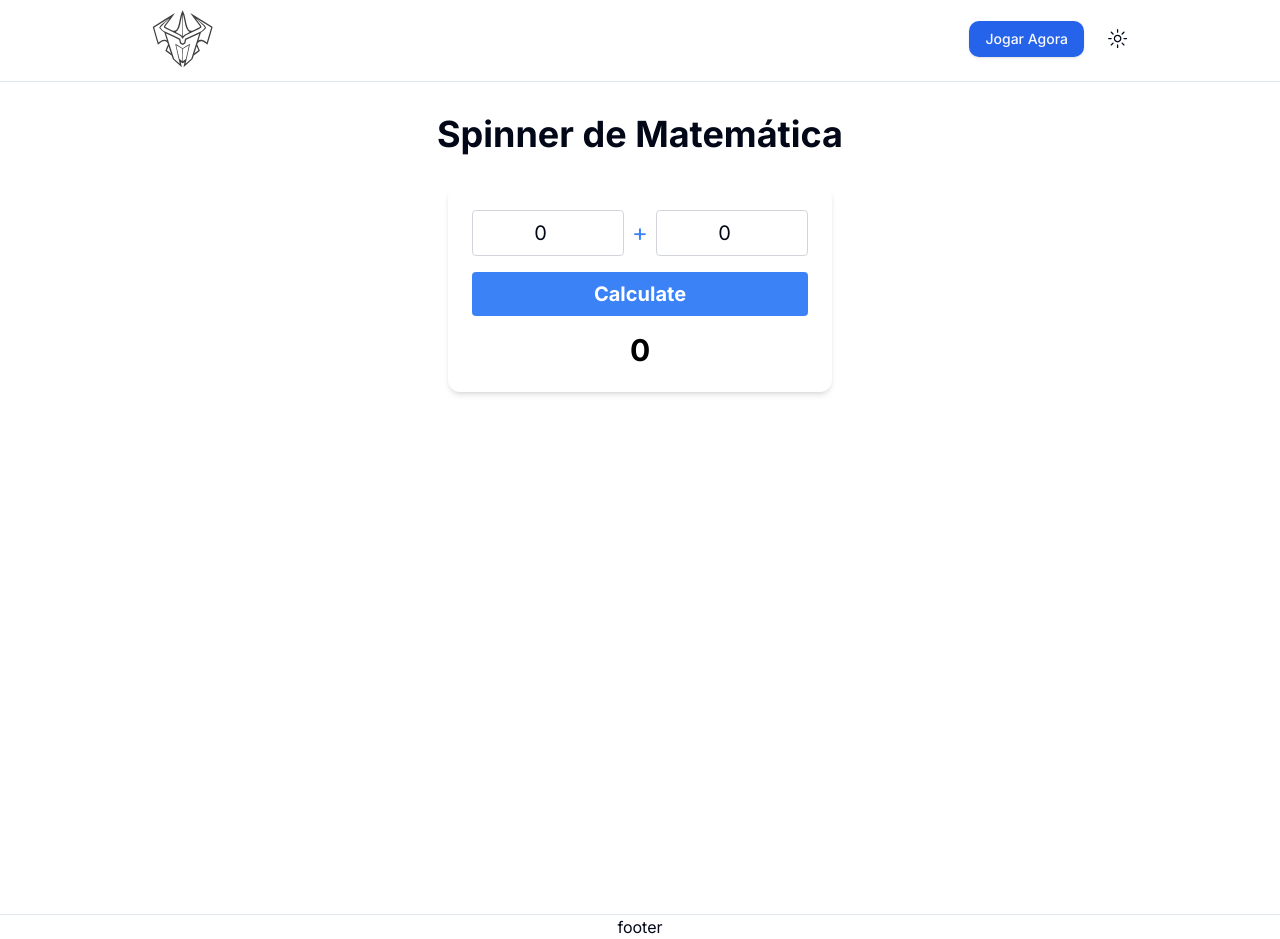
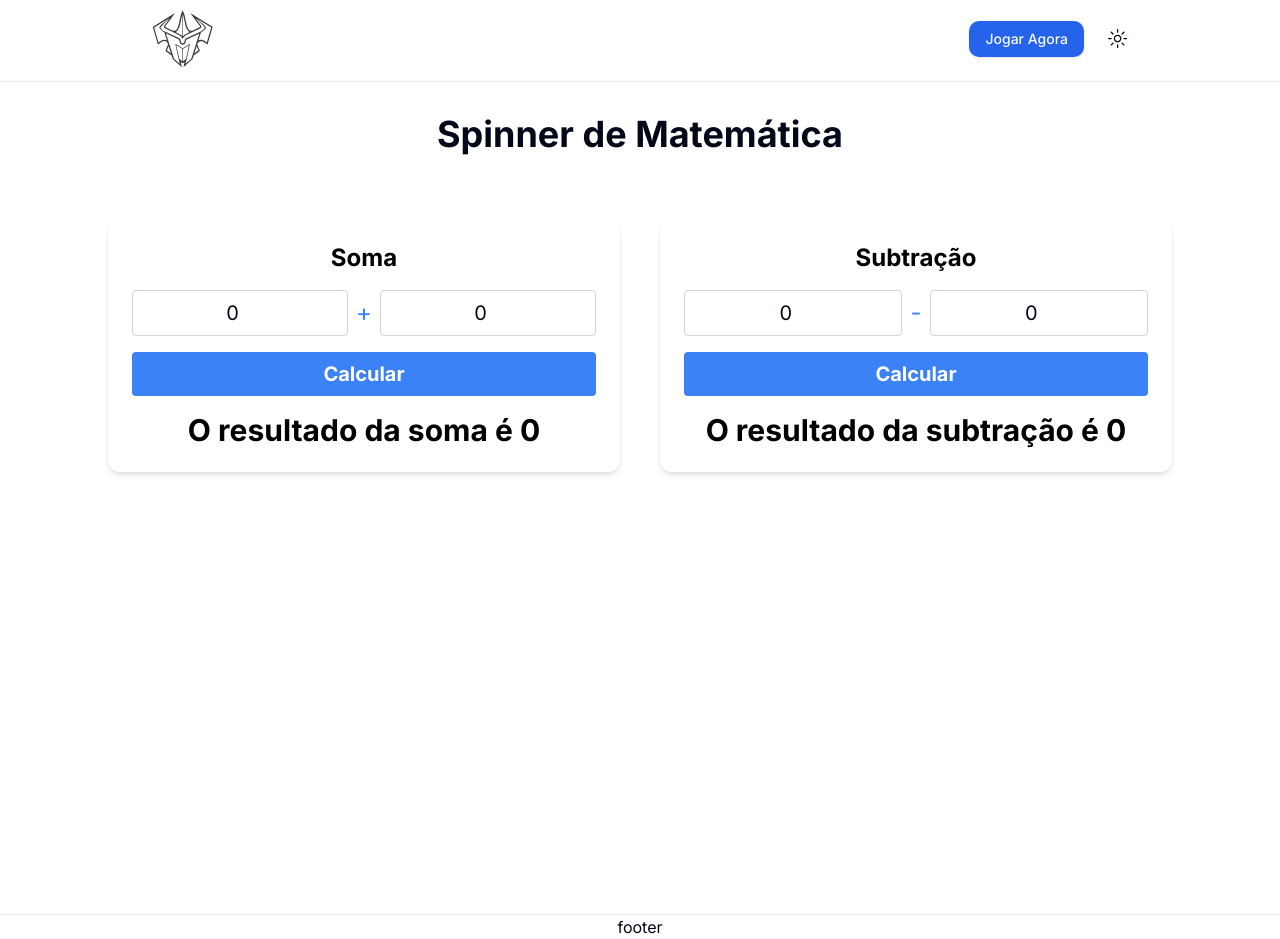
Before and after one commit to giovannivicentin/megazord, a Next.js app: page /math-spinner in a window 1280 px wide. Built offline with nearby package versions, Linux system fonts and the light colour scheme.

Commit message:
feat: add substraction function

```diff
--- a/src/components/math-spinner.tsx
+++ b/src/components/math-spinner.tsx
@@ -5,7 +5,10 @@ import { useState } from 'react'
 function SimpleMathSpinner() {
   const [number1, setNumber1] = useState<number>(0)
   const [number2, setNumber2] = useState<number>(0)
-  const [total, setTotal] = useState<number>(0)
+  const [number3, setNumber3] = useState<number>(0)
+  const [number4, setNumber4] = useState<number>(0)
+  const [totalSum, setTotalSum] = useState<number>(0)
+  const [totalSub, setTotalSub] = useState<number>(0)
 
   const handleInputChange =
     (setter: React.Dispatch<React.SetStateAction<number>>) =>
@@ -13,13 +16,20 @@ function SimpleMathSpinner() {
       setter(Number(e.target.value))
     }
 
-  const calculate = () => {
-    setTotal(number1 + number2)
+  const sumCalculate = () => {
+    setTotalSum(number1 + number2)
+  }
+
+  const subCalculate = () => {
+    setTotalSub(number3 - number4)
   }
 
   return (
-    <div className="w-full max-w-sm mx-auto bg-white shadow-md rounded-lg p-6">
+    <>
+      <div className="flex flex-row gap-10 mt-8 items-center">
+        <div className="w-full max-w-lg mx-auto bg-white shadow-md rounded-lg p-6">
           <div className="flex flex-col items-center gap-4">
+            <h2 className="text-black font-bold text-2xl">Soma</h2>
             <div className="flex items-center gap-2 w-full">
               <input
                 type="number"
@@ -38,16 +48,53 @@ function SimpleMathSpinner() {
               />
             </div>
             <button
-          onClick={calculate}
+              onClick={sumCalculate}
               className="w-full bg-blue-500 hover:bg-blue-600 text-white text-xl font-bold py-2 px-4 rounded transition duration-200"
             >
-          Calculate
+              Calcular
             </button>
             <div className="text-center">
-          <h2 className="text-3xl font-bold text-black">{total}</h2>
+              <h2 className="text-3xl font-bold text-black">
+                O resultado da soma é {totalSum}
+              </h2>
             </div>
           </div>
         </div>
+        <div className="w-full max-w-lg mx-auto bg-white shadow-md rounded-lg p-6">
+          <div className="flex flex-col items-center gap-4">
+            <h2 className="text-black font-bold text-2xl">Subtração</h2>
+            <div className="flex items-center gap-2 w-full">
+              <input
+                type="number"
+                placeholder="0"
+                value={number3}
+                onChange={handleInputChange(setNumber3)}
+                className="w-full text-center text-xl p-2 border border-gray-300 rounded"
+              />
+              <span className="text-2xl text-blue-500">-</span>
+              <input
+                type="number"
+                placeholder="0"
+                value={number4}
+                onChange={handleInputChange(setNumber4)}
+                className="w-full text-center text-xl p-2 border border-gray-300 rounded"
+              />
+            </div>
+            <button
+              onClick={subCalculate}
+              className="w-full bg-blue-500 hover:bg-blue-600 text-white text-xl font-bold py-2 px-4 rounded transition duration-200"
+            >
+              Calcular
+            </button>
+            <div className="text-center">
+              <h2 className="text-3xl font-bold text-black">
+                O resultado da subtração é {totalSub}
+              </h2>
+            </div>
+          </div>
+        </div>
+      </div>
+    </>
   )
 }
 
```
Lines whose indentation alone changed are shown as unchanged.
